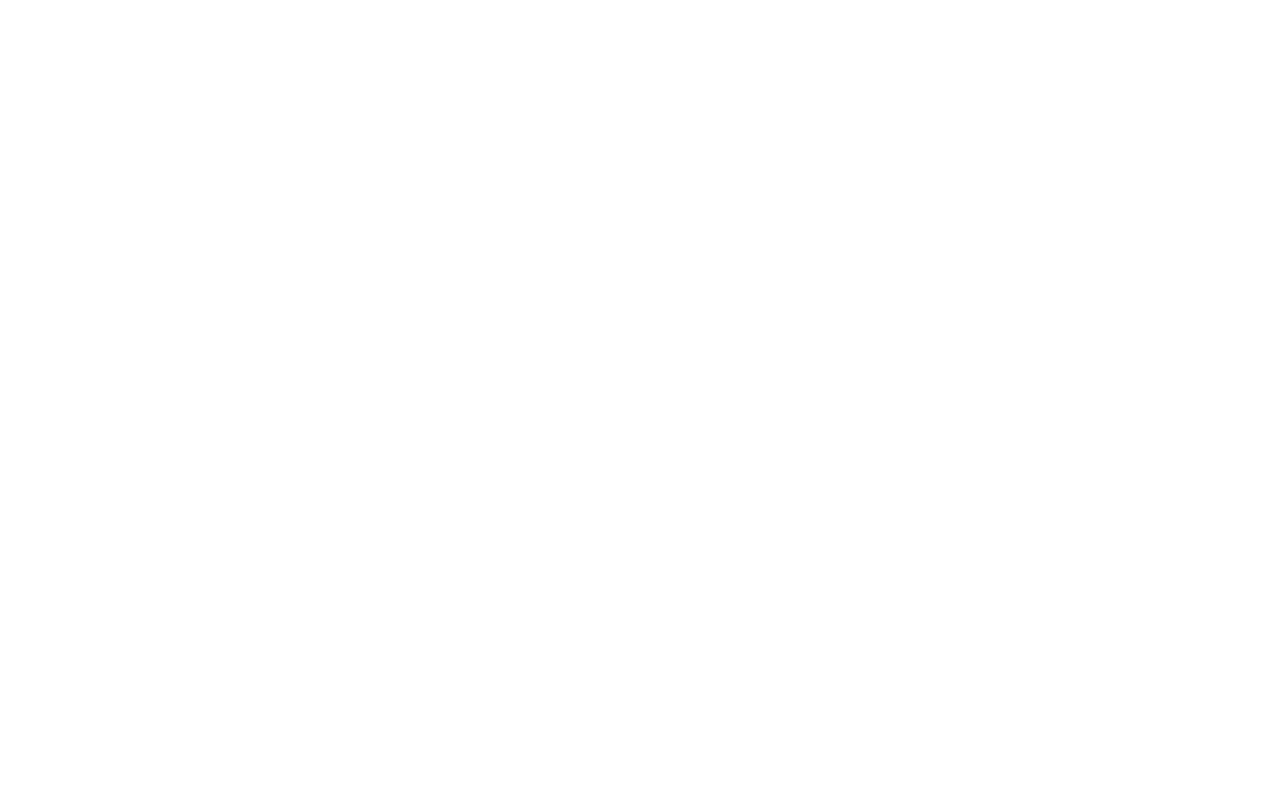
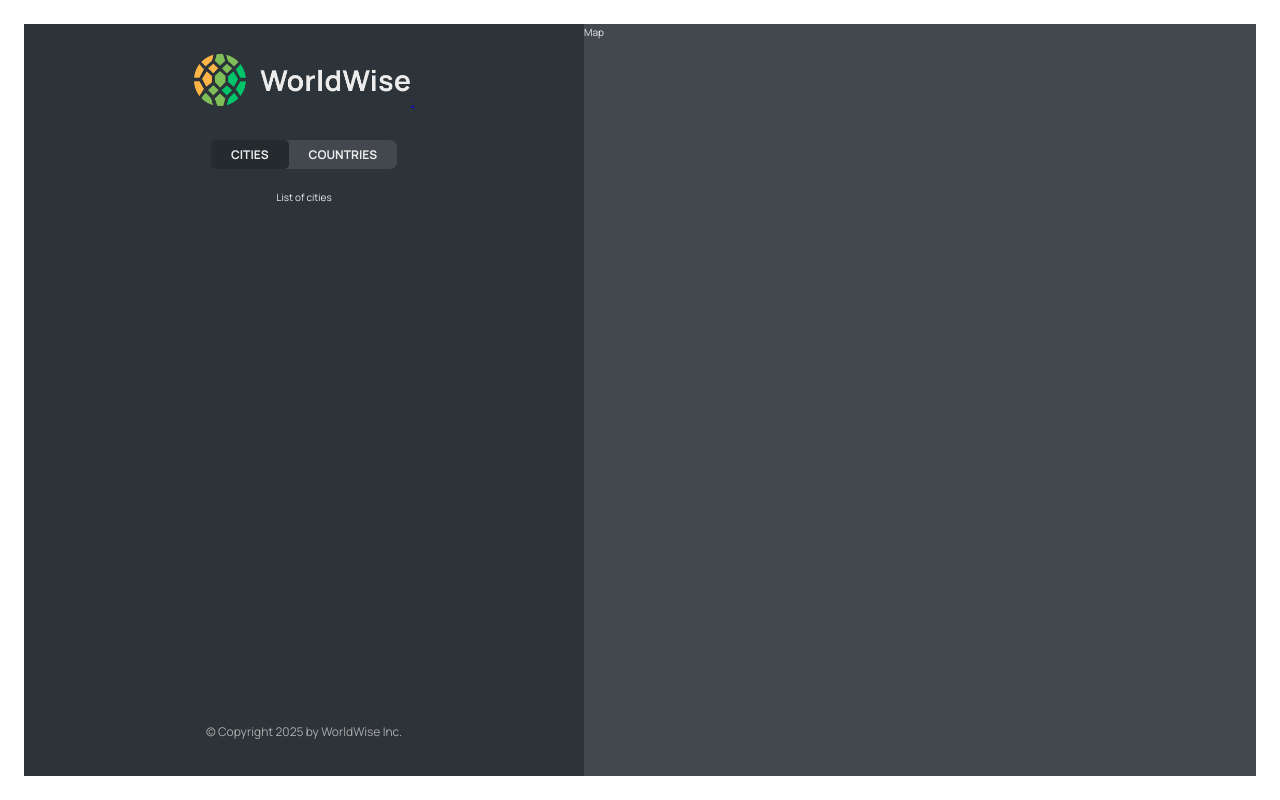
Before and after one commit to Priyanshubelwal17/World-wise, a React (Vite) app: page /app/cities in a window 1280 px wide. Before the commit this address had no page. Built offline with nearby package versions, Linux system fonts and the light colour scheme.

Commit message:
Learn nested routes and index route

```diff
--- a/src/App.jsx
+++ b/src/App.jsx
@@ -9,10 +9,15 @@
   return (
     <BrowserRouter>
       <Routes>
-        <Route path="/" element={<HomePage />} />
+        <Route index element={<HomePage />} />
         <Route path="/pricing" element={<Pricing />} />
         <Route path="/login" element={<Login />} />
-        <Route path="/app" element={<AppLayout />} />
+        <Route path="/app" element={<AppLayout />}>
+          <Route index element={<p>List of cities</p>} />
+          <Route path="cities" element={<p>List of cities</p>} />
+          <Route path="countries" element={<p>Countries</p>} />
+          <Route path="form" element={<p>Form</p>} />
+        </Route>
         <Route path="/product" element={<Product />} />
       </Routes>
     </BrowserRouter>
--- a/src/components/AppNav.jsx
+++ b/src/components/AppNav.jsx
@@ -1,5 +1,18 @@
+import { NavLink } from "react-router-dom";
+import styles from "./AppNav.module.css";
 function AppNav() {
-  return <div></div>;
+  return (
+    <nav className={styles.nav}>
+      <ul>
+        <li>
+          <NavLink to="cities">Cities</NavLink>
+        </li>
+        <li>
+          <NavLink to="countries">Countries</NavLink>
+        </li>
+      </ul>
+    </nav>
+  );
 }
 
 export default AppNav;
--- a/src/components/Sidebar.jsx
+++ b/src/components/Sidebar.jsx
@@ -1,3 +1,4 @@
+import { Outlet } from "react-router-dom";
 import AppNav from "./AppNav";
 import Logo from "./Logo";
 import styles from "./Sidebar.module.css";
@@ -6,7 +7,7 @@
     <div className={styles.sidebar}>
       <Logo />
       <AppNav />
-      <p>List of cities</p>
+      <Outlet />
       <footer className={styles.footer}>
         <p className={styles.copyright}>
           &copy; Copyright {new Date().getFullYear()} by WorldWise Inc.
```
